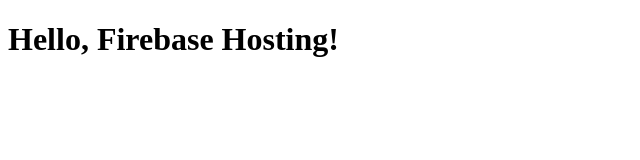
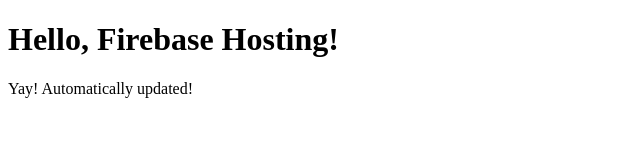
Before and after one commit to vnkl25/firebase-hello, a plain HTML site: page public/index.html in a window 1280 px wide. Shown: the whole page, without its empty margins (0-640 px from the left). Drawn offline with Linux system fonts and the light colour scheme.

Commit message:
Update index.html

```diff
--- a/public/index.html
+++ b/public/index.html
@@ -6,5 +6,6 @@
 </head>
 <body>
   <h1>Hello, Firebase Hosting!</h1>
+  <p>Yay! Automatically updated!</p>
 </body>
 </html>
```
